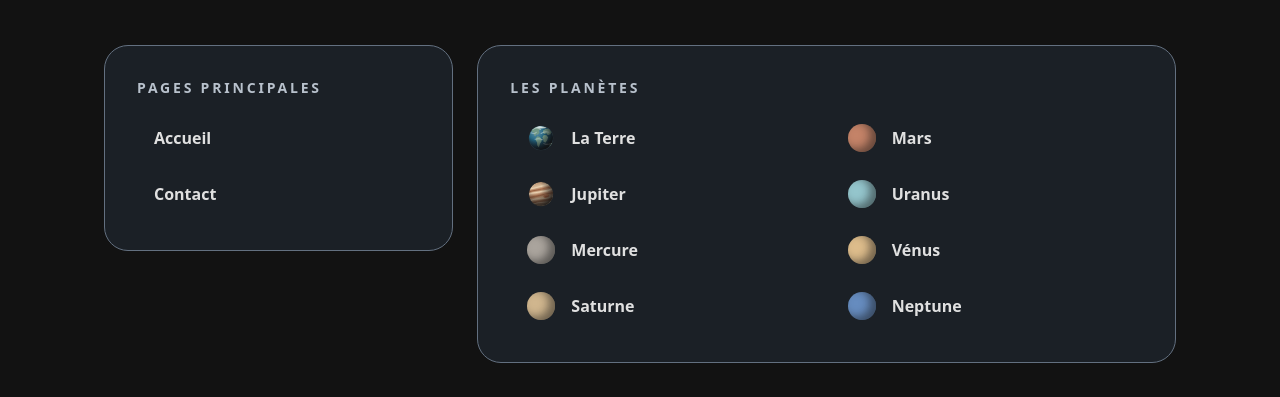
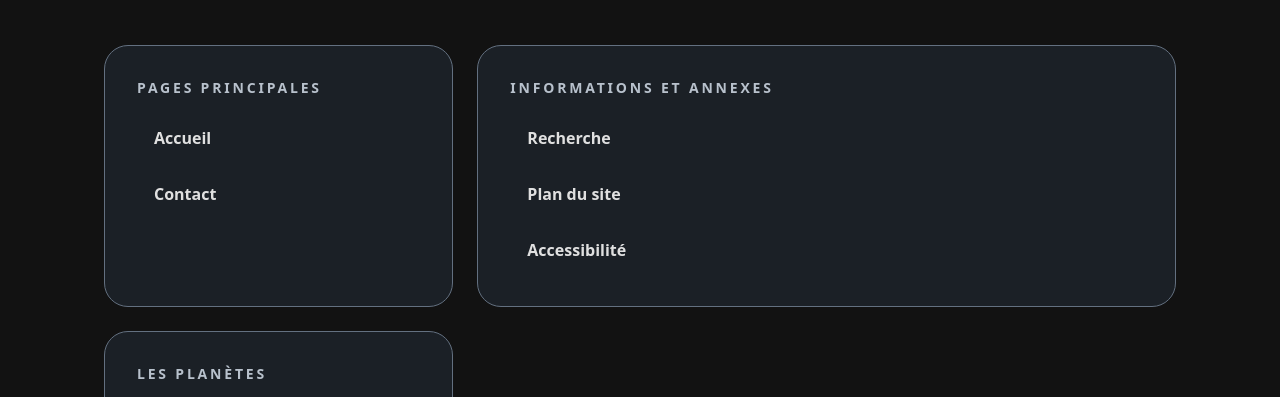
Before and after one commit to BUT-DW-Projects-SOARES/tp-front5-NovaSpace-groupe4-main, a website built with Vite: page src/pages/plan.html in a window 1280 px wide. Shown: the part 341-738 px from the top of the page. Built offline with nearby package versions, Linux system fonts and the light colour scheme.

Commit message:
Correction agencement plan.html : footer en bas, ajout groupe Informations, retrait lien mort Mars

```diff
--- a/src/pages/plan.html
+++ b/src/pages/plan.html
@@ -11,14 +11,14 @@
         <link rel="stylesheet" href="/src/style.css" />
         <link rel="icon" type="image/svg+xml" href="/images/earth.svg" />
     </head>
-    <body class="bg-space text-ink antialiased">
+    <body class="bg-space text-ink antialiased flex min-h-[100dvh] flex-col">
         <a href="#contenu" class="lien-evitement">Aller au contenu principal</a>
         <site-header></site-header>
 
         <main
             id="contenu"
             tabindex="-1"
-            class="mx-auto max-w-6xl px-6 pb-16 pt-12 sm:px-10 sm:pb-24 sm:pt-20"
+            class="grow w-full mx-auto max-w-6xl px-6 pb-16 pt-12 sm:px-10 sm:pb-24 sm:pt-20"
         >
             <p class="mb-6 text-sm font-semibold uppercase tracking-widest text-muted">NovaSpace · Navigation</p>
             <h1 class="text-4xl font-semibold leading-tight tracking-tight sm:text-5xl">Plan du site<span class="text-earth">.</span></h1>
@@ -33,15 +33,21 @@
                             <li><a href="/src/pages/contact.html" class="plan__lien">Contact</a></li>
                         </ul>
                     </li>
+                    <li class="plan__groupe">
+                        <h2 class="plan__titre">Informations et annexes</h2>
+                        <ul class="plan__liste">
+                            <li><a href="/src/pages/recherche.html" class="plan__lien">Recherche</a></li>
+                            <li><a href="/src/pages/plan.html" class="plan__lien">Plan du site</a></li>
+                            <li><a href="/src/pages/accessibilite.html" class="plan__lien">Accessibilité</a></li>
+                        </ul>
+                    </li>
                     <li class="plan__groupe lg:row-span-2">
                         <h2 class="plan__titre">Les planètes</h2>
                         <ul class="plan__liste sm:grid-cols-2">
                                 <li>
                                     <a href="/src/pages/terre.html" class="plan__lien"><img src="/images/earth.svg" alt="" width="320" height="320" class="plan__pastille">La Terre</a>
                                 </li>
-                                <li>
-                                    <a href="/src/pages/mars.html" class="plan__lien"><span class="plan__pastille" style="background-color: #c48368" aria-hidden="true"></span>Mars</a>
-                                </li>
+
                                 <li>
                                     <a href="/src/pages/jupiter.html" class="plan__lien"><img src="/images/jupiter.svg" alt="" width="320" height="320" class="plan__pastille">Jupiter</a>
                                 </li>
```
